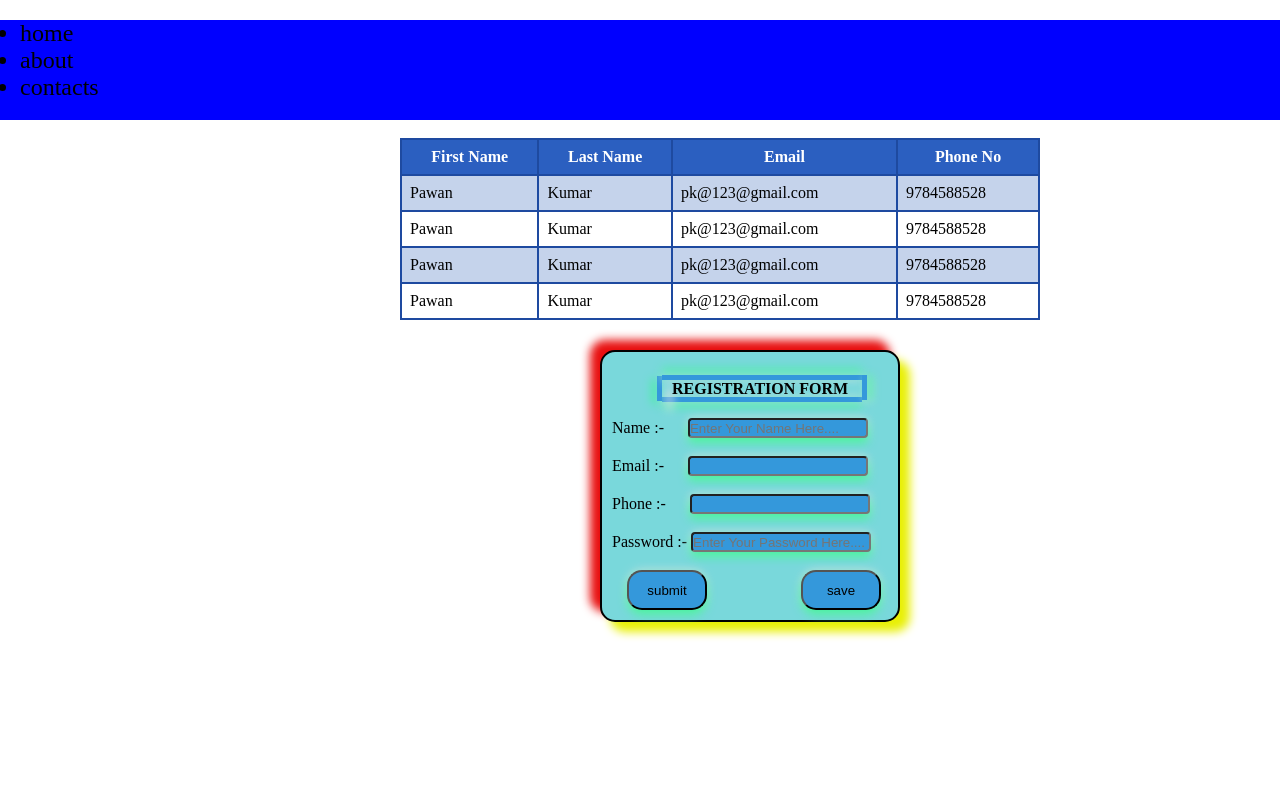
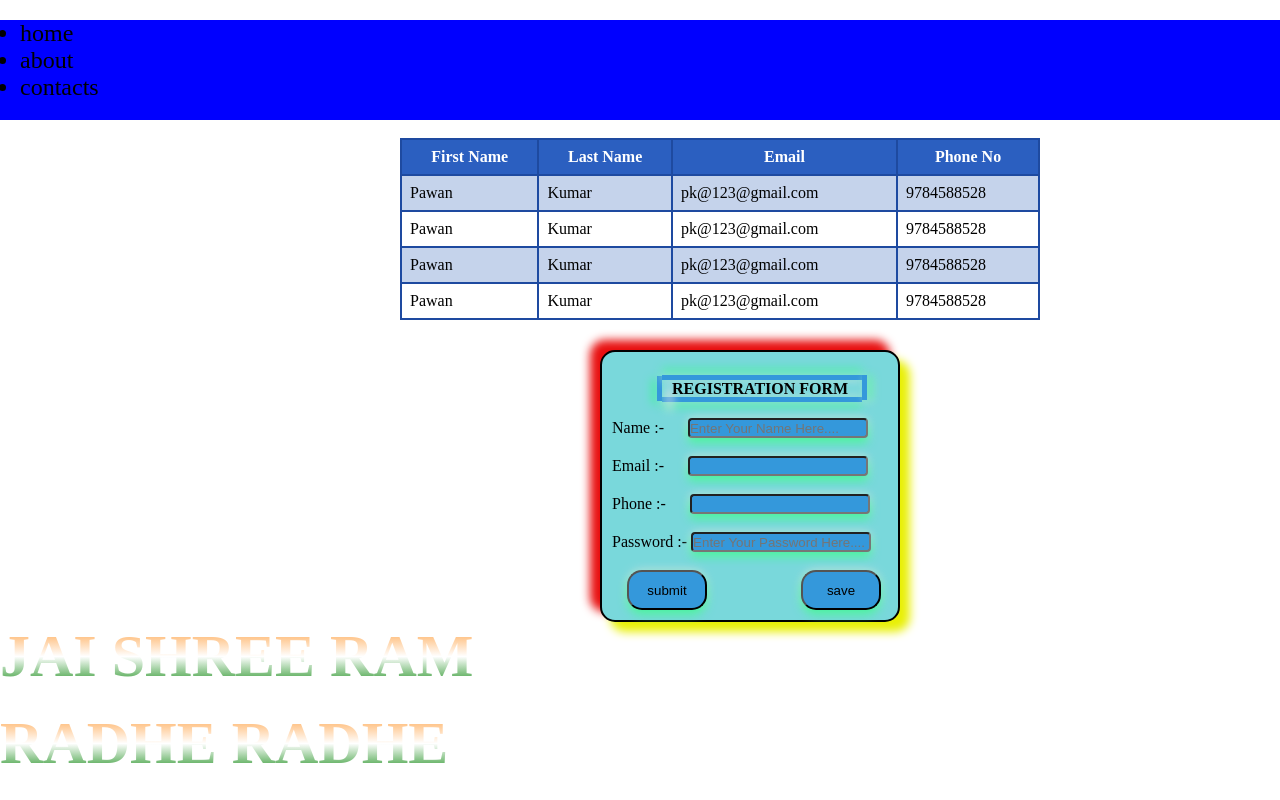
Before and after one commit to Bhardwaj235/practice, a plain HTML site: page INDEX.html in a window 1280 px wide. Drawn offline with Linux system fonts and the light colour scheme.

Commit message:
updates repo

```diff
--- a/INDEX.html
+++ b/INDEX.html
@@ -81,5 +81,8 @@ Read More">
          </form>
     </section>
 
+     <h1>JAI SHREE RAM </h1><br>
+     <h1>RADHE RADHE</h1>
+
 
 </body></html>
--- a/index.css
+++ b/index.css
@@ -157,3 +157,13 @@
         border: 5px solid rgb(175, 239, 126);
         font-weight: bolder;
     }
+
+    h1{
+        font-size: 60px;
+    font-weight: bold;
+    background: linear-gradient(180deg, #FF9933, white, green);
+    background-clip: border-box;
+    -webkit-background-clip: text;
+    -webkit-text-fill-color: transparent;
+    background-color: rgb(239, 179, 67);
+    }
```
